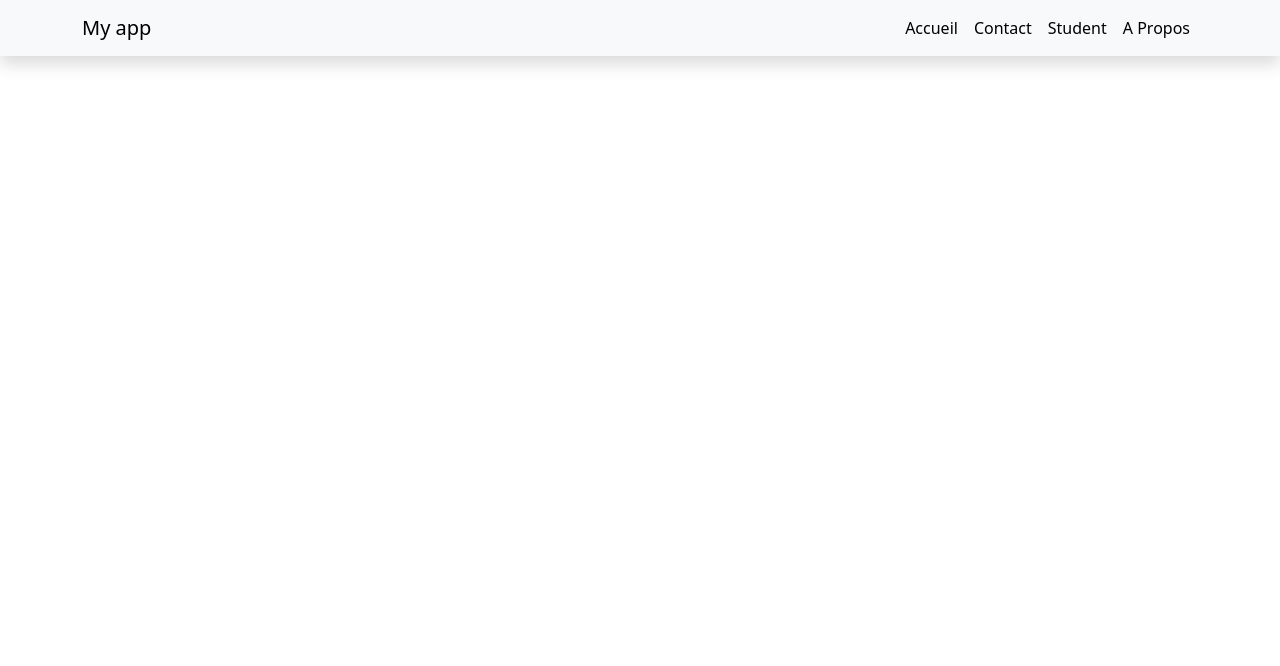
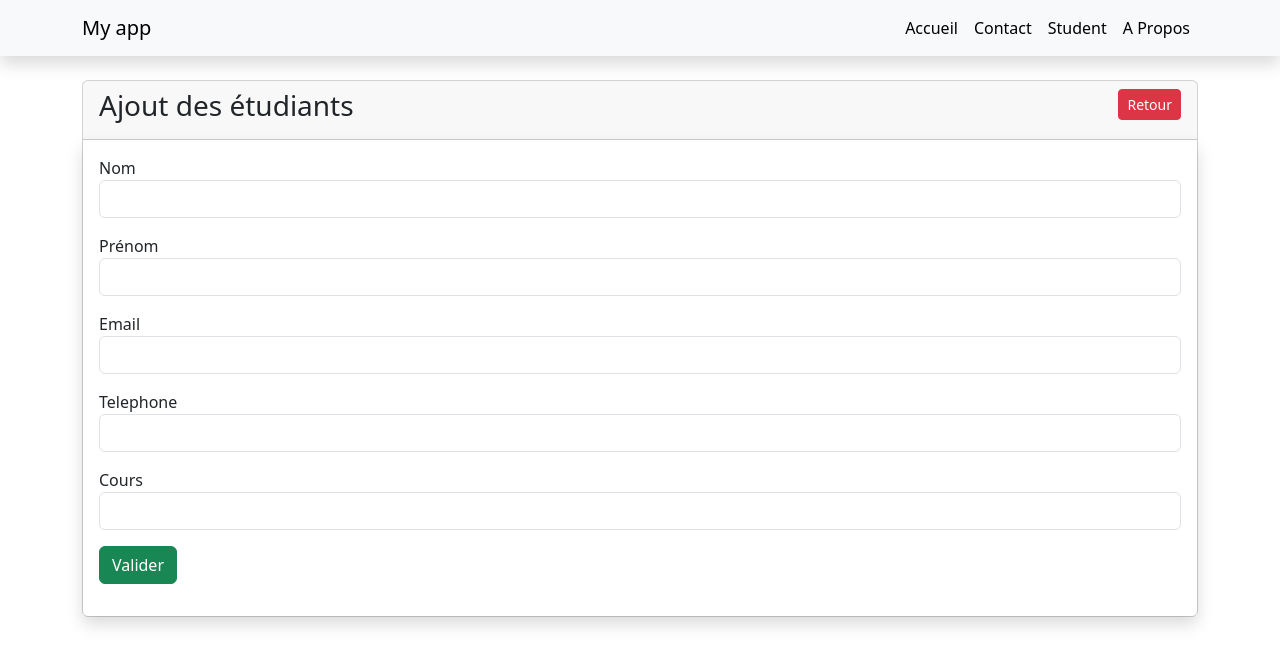
Before and after one commit to tounkaradiagui/react_js_crud, a React (Create React App) app: page /students/create in a window 1280 px wide. Shown: the top 666 px of the page. Built offline with nearby package versions, Linux system fonts and the light colour scheme.

Commit message:
inserting data

```diff
--- a/src/pages/Student.js
+++ b/src/pages/Student.js
@@ -52,9 +52,9 @@ function Student() {
                 <div className="col-md-12">
                     <div className="card mt-4">
 
-                        <div className="card-header mt-4">
+                        <div className="card-header">
                             <h3>liste des étudiants
-                                <Link to="/createStudent" className='btn btn-primary btn-sm float-end'>Ajouter</Link>
+                                <Link to="/students/create" className='btn btn-primary btn-sm float-end'>Ajouter</Link>
                             </h3>
                         </div>
 
--- /dev/null
+++ b/src/pages/StudentCreate.js
@@ -0,0 +1,125 @@
+import React, { useState } from 'react';
+import { Link, Navigate, useNavigate } from 'react-router-dom';
+import axios from 'axios';
+import Loading from '../components/Loading';
+
+function StudentCreate() {
+
+    const navigate = useNavigate();
+
+    const [loading, setLoading] = useState(false)
+
+    const [inputErrorList, setInputErrorList] = useState({})
+
+    const [student, setStudent] = useState({
+        nom: '',
+        prenom: '',
+        email: '',
+        telephone: '',
+        cours: ''
+    })
+
+    const handleInput = (e) => {
+        e.persist();
+        setStudent({...student, [e.target.name]: e.target.value});
+    }
+
+    const saveStudent = (e) => {
+        e.preventDefault();
+
+        setLoading(true);
+
+        const data = {
+            nom: student.nom,
+            prenom: student.prenom,
+            email: student.email,
+            telephone: student.telephone,
+            cours: student.cours
+        }
+
+        axios.post(`http://127.0.0.1:8000/api/students`, data)
+        .then(res => {
+            alert(res.data.message);
+            navigate('/students');
+            setLoading(false);
+        })
+        .catch(function (error) {
+            if (error.response) {
+                if (error.response.status === 422) {
+                    setInputErrorList(error.response.data.errors)
+                    setLoading(false);
+                }
+                if (error.response.status === 500) {
+                    alert(error.response.data)
+                    setLoading(false);
+                }
+
+            }
+        });
+    }
+
+    if (loading) {
+        return (
+            <div className='mt-3'>
+                <Loading/>
+                <span>Chargement, Veuillez Patienter...</span>
+            </div>
+        )
+    }
+
+    return (
+        <div>
+            <div className="container">
+                <div className="row">
+                    <div className="col-md-12">
+                        <div className="card mt-4 mb-4">
+
+                            <div className="card-header">
+                                <h3>Ajout des étudiants
+                                    <Link to="/students" className='btn btn-danger btn-sm float-end'>Retour</Link>
+                                </h3>
+                            </div>
+
+                            <div className="card-body shadow">
+                                <form onSubmit={saveStudent}>
+                                    <div className="mb-3">
+                                        <label>Nom</label>
+                                        <input type="text" name="nom" value={student.nom} onChange={handleInput} className="form-control"/>
+                                        <span className='text-danger'>{inputErrorList.nom}</span>
+                                    </div>
+                                    <div className="mb-3">
+                                        <label>Prénom</label>
+                                        <input type="text" name="prenom" value={student.prenom} onChange={handleInput} className="form-control"/>
+                                        <span className='text-danger'>{inputErrorList.prenom}</span>
+                                    </div>
+                                    <div className="mb-3">
+                                        <label>Email</label>
+                                        <input type="text" name="email" value={student.email} onChange={handleInput} className="form-control"/>
+                                        <span className='text-danger'>{inputErrorList.email}</span>
+                                    </div>
+                                    <div className="mb-3">
+                                        <label>Telephone</label>
+                                        <input type="text" name="telephone" value={student.telephone} onChange={handleInput} className="form-control"/>
+                                        <span className='text-danger'>{inputErrorList.telephone}</span>
+                                    </div>
+                                    <div className="mb-3">
+                                        <label>Cours</label>
+                                        <input type="text" name="cours" value={student.cours} onChange={handleInput} className="form-control"/>
+                                        <span className='text-danger'>{inputErrorList.cours}</span>
+                                    </div>
+
+                                    <div className="mb-3">
+                                        <button type='submit' className='btn btn-success'>Valider</button>
+                                    </div>
+
+                                </form>
+                            </div>
+                        </div>
+                    </div>
+                </div>
+            </div>
+        </div>
+    )
+}
+
+export default StudentCreate;
--- a/src/router/index.js
+++ b/src/router/index.js
@@ -4,6 +4,7 @@ import Home from '../pages/Home.js';
 import Contact from '../pages/Contact.js';
 import About from '../pages/About.js';
 import Student from "../pages/Student.js";
+import StudentCreate from "../pages/StudentCreate.js";
 
 
 function MyRouter(){
@@ -13,6 +14,8 @@ function MyRouter(){
             <Route path="/contact" element={ <Contact/>} />
             <Route path="/about" element={ <About/>} />
             <Route path="/students" element={ <Student/>} />
+
+            <Route path="/students/create" element={ <StudentCreate/>} />
         </Routes>
     )
 }
```
